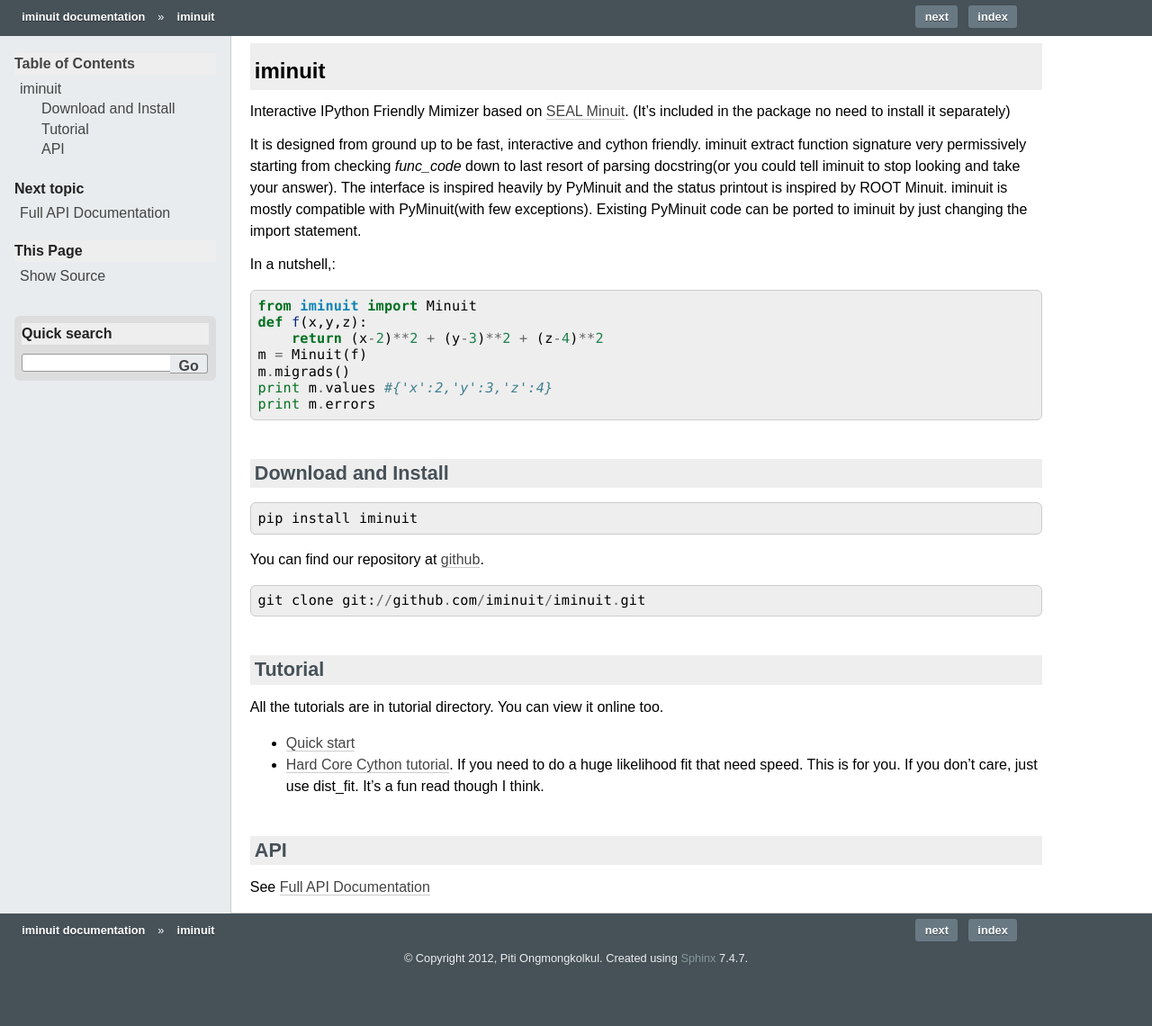
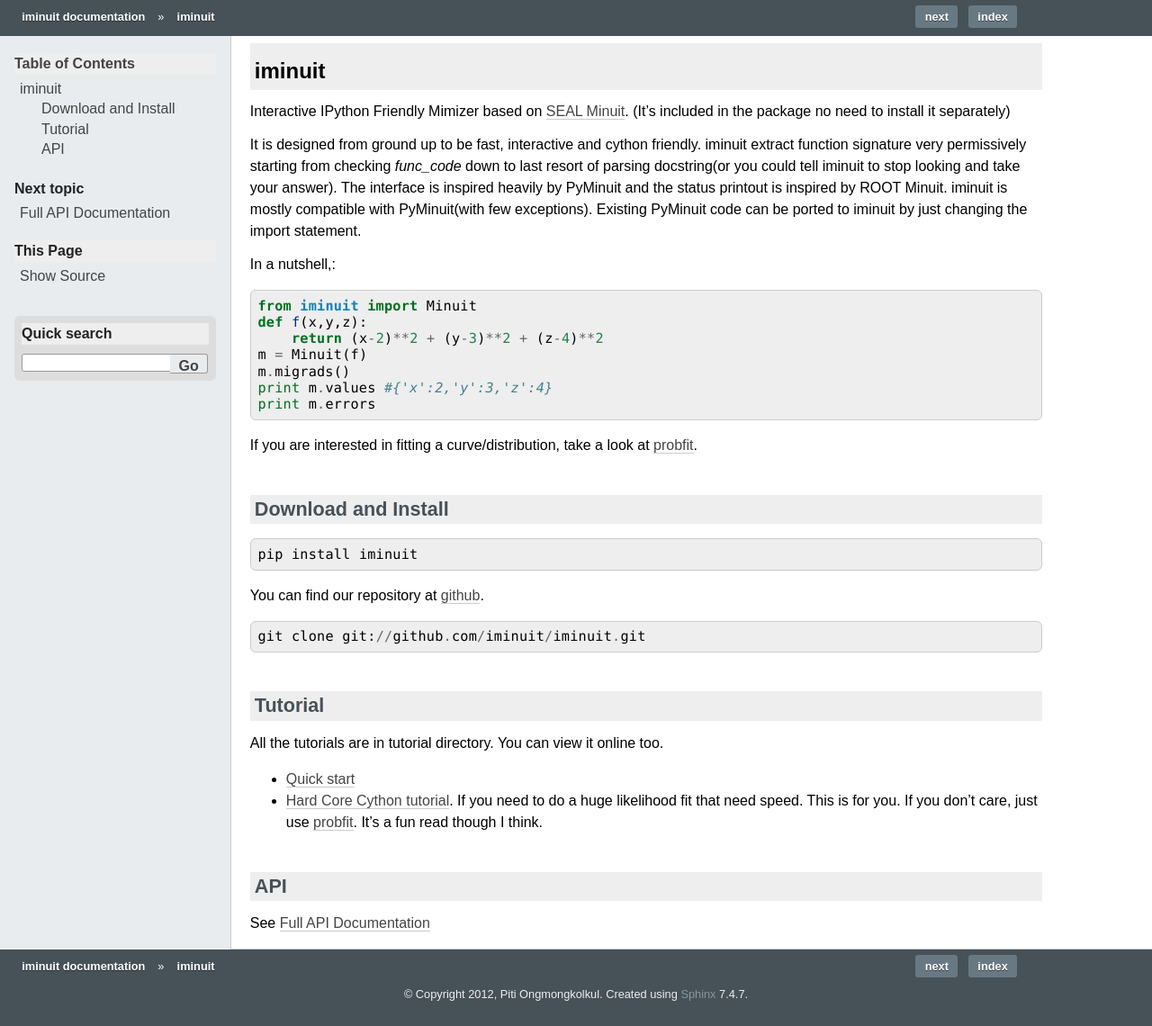
Before and after one commit to scikit-hep/iminuit, a Sphinx documentation site: the page built from doc/index.rst, in a window 1280 px wide. Shown: the whole page at 90% size. Built offline with Sphinx 7.4.7, drawn with Linux system fonts in a browser that asks for light colours; the version number could not be read and is left out; before the commit the page ends 1100 px from its top, so only the background shows below that.

Commit message:
update doc

```diff
--- a/doc/index.rst
+++ b/doc/index.rst
@@ -21,6 +21,8 @@
     m.migrads()
     print m.values #{'x':2,'y':3,'z':4}
     print m.errors
+
+If you are interested in fitting a curve/distribution, take a look at `probfit <http://iminuit.github.com/probfit/>`_.
 
 .. _lcg-minuit: http://seal.web.cern.ch/seal/work-packages/mathlibs/minuit/
 .. _PyMinuit: http://code.google.com/p/pyminuit/
@@ -54,7 +56,7 @@
 - `Quick start <http://nbviewer.ipython.org/urls/raw.github.com/iminuit/iminuit/master/tutorial/tutorial.ipynb>`_
 - `Hard Core Cython tutorial <http://nbviewer.ipython.org/urls/raw.github.com/iminuit/iminuit/master/tutorial/hard-core-tutorial.ipynb>`_.
   If you need to do a huge likelihood fit that need speed.
-  This is for you. If you don't care, just use dist_fit. It's a fun
+  This is for you. If you don't care, just use `probfit <http://iminuit.github.com/probfit/>`_. It's a fun
   read though I think.
 
 
```
